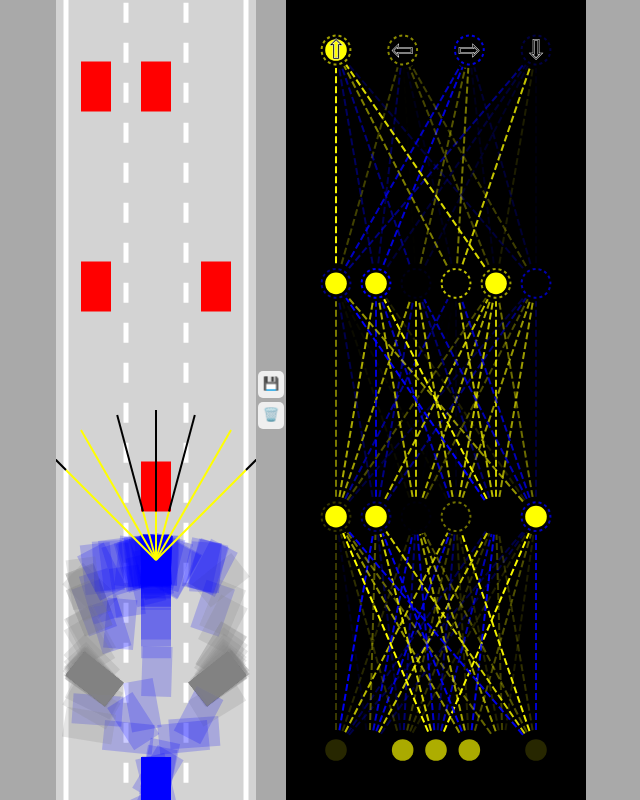
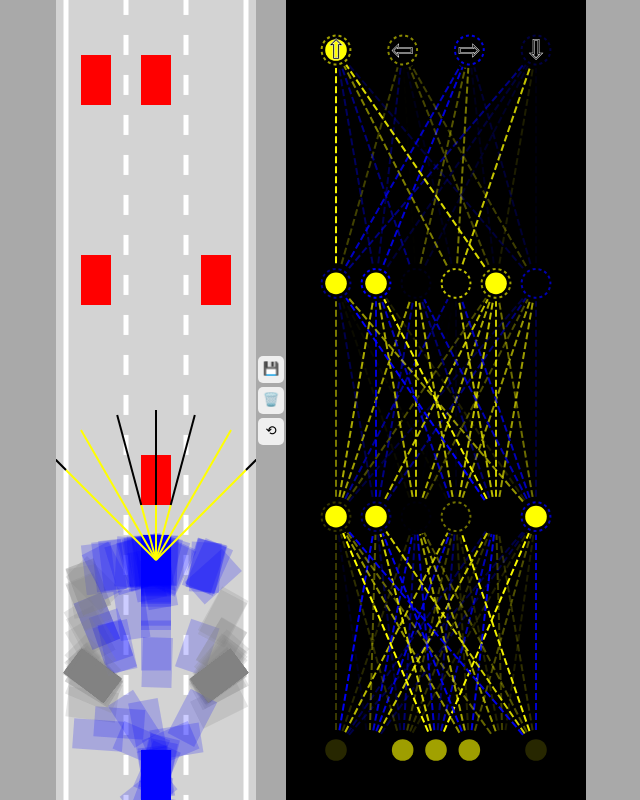
Before and after one commit to eric88525/self-driving-car, a plain HTML site: page index.html in a window 1280 px wide. Shown: the whole page, without its empty margins (319-959 px from the left). Drawn offline with Linux system fonts and the light colour scheme; animation ran at ten frames a second.

Commit message:
Add car color init arg, Add reload button

```diff
--- a/car.js
+++ b/car.js
@@ -1,16 +1,17 @@
 class Car {
-    constructor(x, y, width, height, controlType, maxSpeed = 5) {
+    constructor(x, y, width, height, controlType, maxSpeed = 5, color="red") {
         this.x = x;
         this.y = y;
         this.width = width;
         this.height = height;
 
         this.speed = 0;
-        this.acceleration = 0.5;
+        this.acceleration = 0.4;
         this.maxSpeed = maxSpeed;
         this.friction = 0.05;
         this.angle = 0;
         this.damage = false;
+        this.color=color;
 
         this.useBrain = controlType == "AI";
 
@@ -143,8 +144,14 @@ class Car {
 
         if (this.damage)
             ctx.fillStyle = "gray";
-        else
-            ctx.fillStyle = color;
+        else{
+            if(color){
+                ctx.fillStyle = color;
+            }else{
+                ctx.fillStyle = this.color;
+            }
+        }
+
 
         ctx.beginPath();
         ctx.moveTo(this.polygon[0].x, this.polygon[0].y);
--- a/index.html
+++ b/index.html
@@ -11,6 +11,7 @@
   <div id = "verticalButtons">
       <button onclick="save()">💾</button>
       <button onclick="discard()">🗑️</button>
+      <button onclick="reload()">⟲</button>
   </div>
 
   <canvas id="networkCanvas"> </canvas>
```
